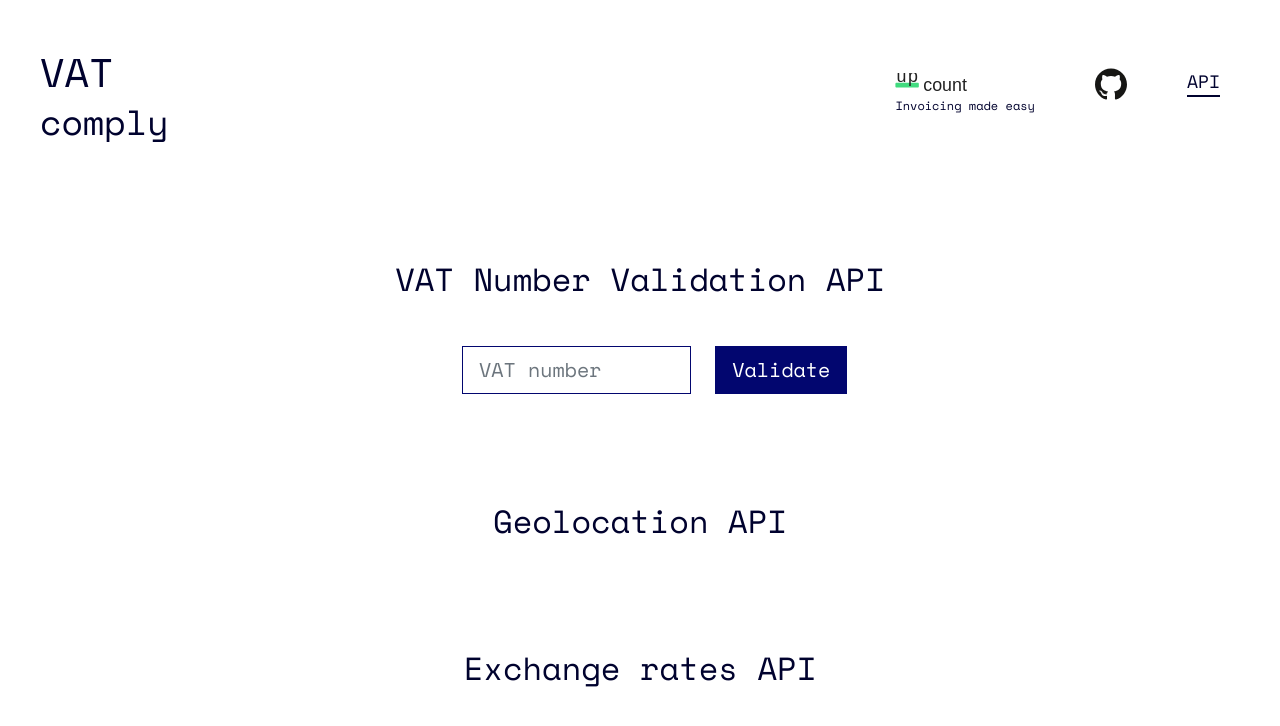
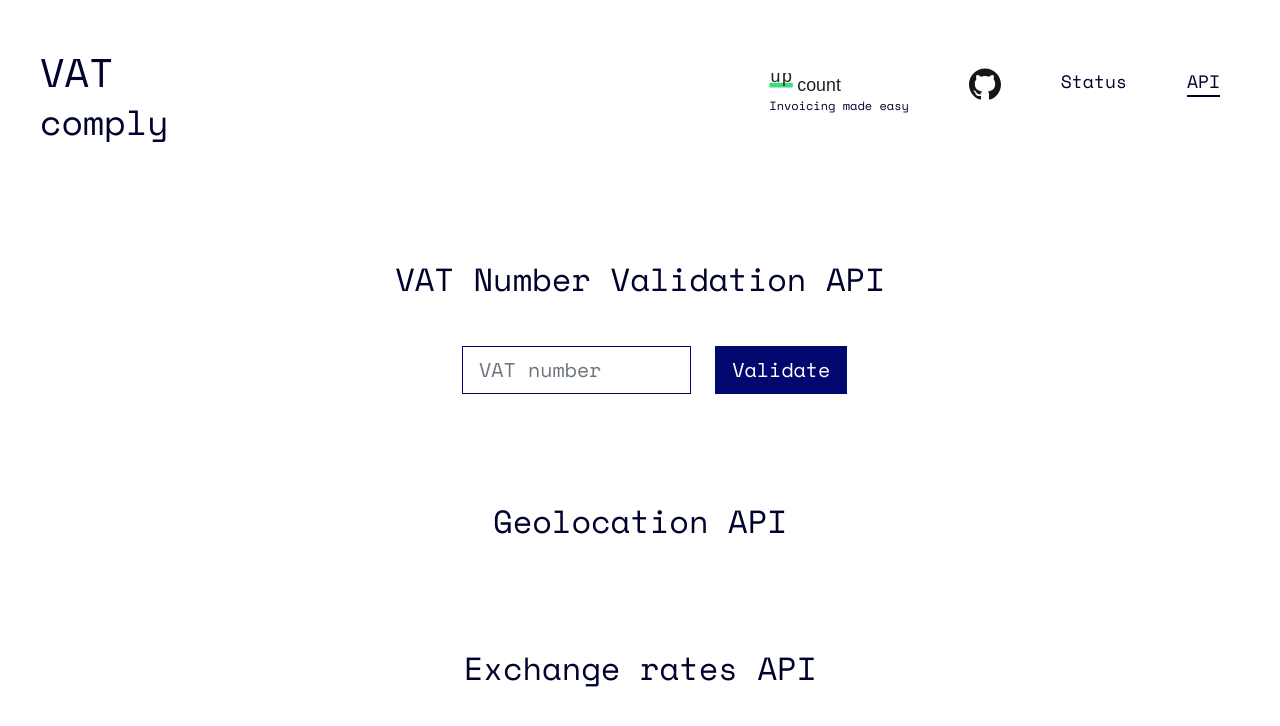
Before and after one commit to madisvain/vatcomply, a Next.js app in the folder website/: page / in a window 1280 px wide. Shown: the top 726 px of the page. Built offline with nearby package versions, Linux system fonts and the light colour scheme; no server answers.

Commit message:
add a status page link

```diff
--- a/website/components/layout.js
+++ b/website/components/layout.js
@@ -29,6 +29,16 @@ const Layout = ({ children }) => {
           <li>
             <a href="https://github.com/madisvain/vatcomply" target="_blank" rel="noopener noreferrer">
               <img src="/github.svg" width="32" height="32" />
+            </a>
+          </li>
+          <li>
+            <a
+              href="https://status.vatcomply.com/"
+              target="_blank"
+              className="text-center"
+              style={{ display: "block", fontSize: 18 }}
+            >
+              Status
             </a>
           </li>
           <li>
```
